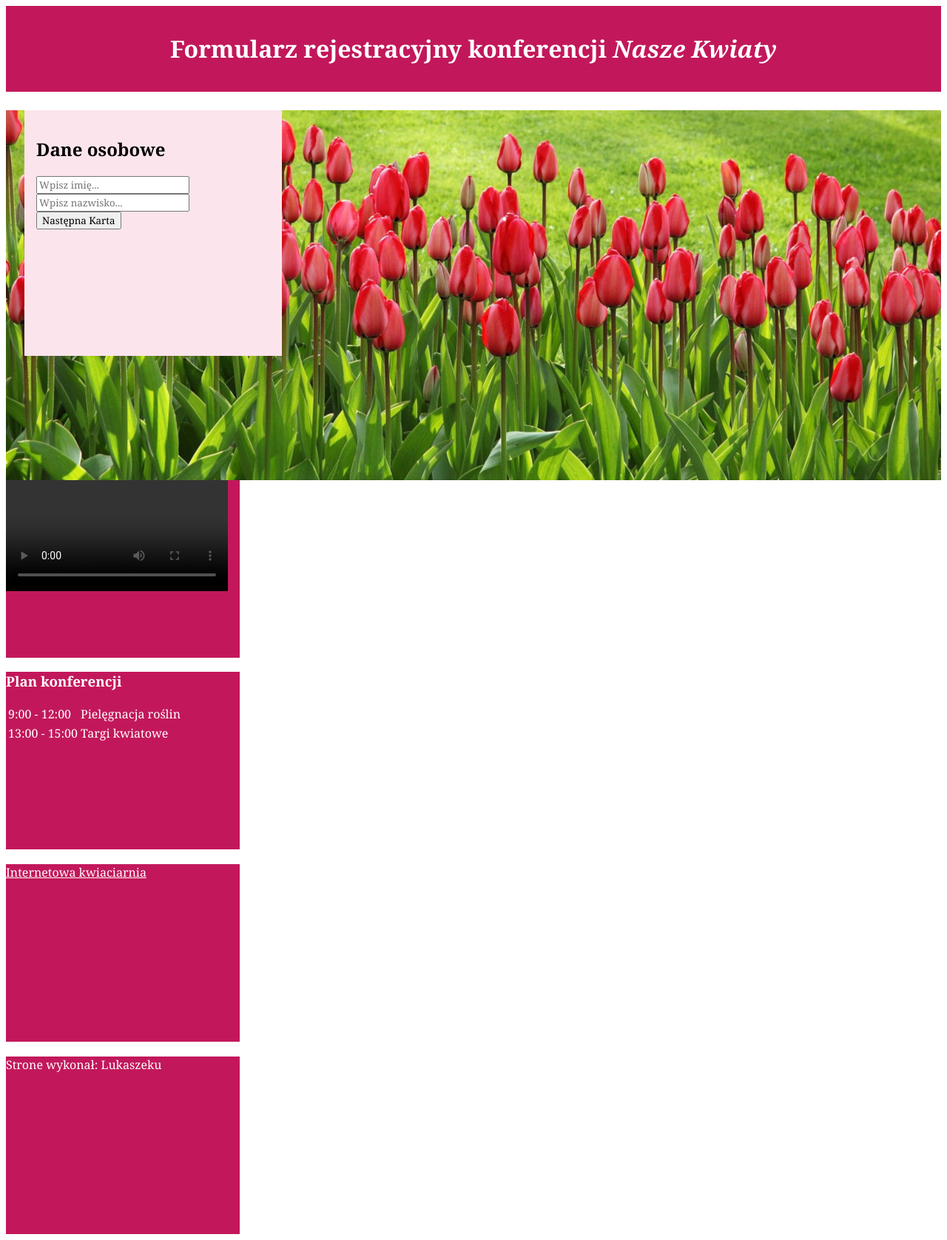
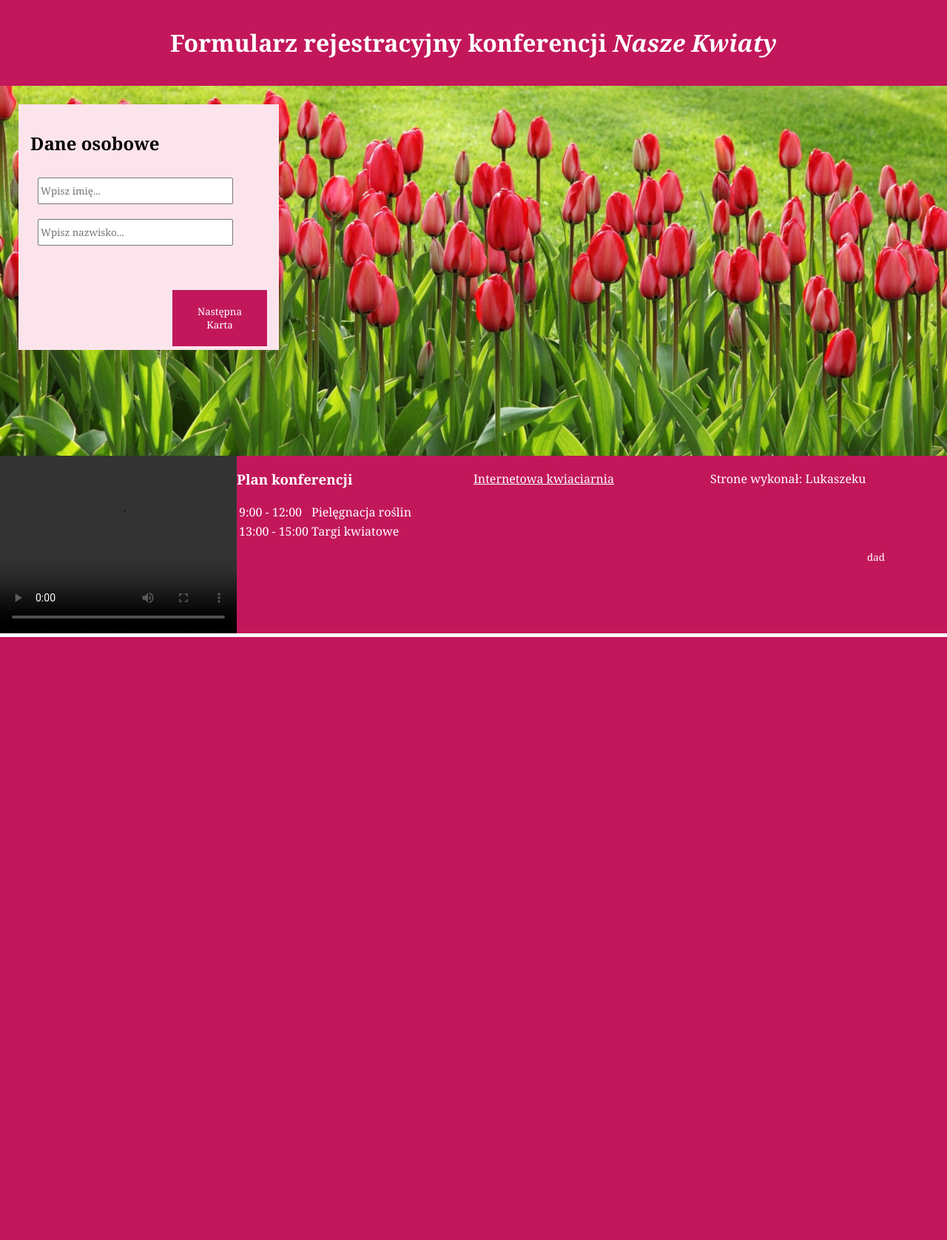
Before and after one commit to Lukaszeku/Egzaminy, a PHP site: page /rejestracja.html in a window 1280 px wide. Shown: the whole page at 74% size. After the commit the page ends 861 px from the top, so only its background shows below. Run offline with PHP 8.4, Linux system fonts and the light colour scheme; grey boxes are pictures that could not be loaded.

Commit message:
Dodano rzeczy

```diff
--- a/Czerwiec-2024-06/rejestracja.html
+++ b/Czerwiec-2024-06/rejestracja.html
@@ -15,13 +15,13 @@
             <h2>Dane osobowe</h2>
             <input type="text" placeholder="Wpisz imię..." required id="inputName">
             <input type="text" placeholder="Wpisz nazwisko..." required id="inputSurname">
-            <button id="nextCard">Następna Karta</button>
+            <button id="firstCard">Następna Karta</button>
         </div>
         <div class="secondBlock">
             <h2>Dane kontaktowe</h2>
             <input type="email" placeholder="Twój e-mail..." name="" id="inputEmail">
             <input type="tel" placeholder="Twój numer telefonu..." name="" id="inputTelephone">
-            <button id="nextCard">Następna Karta</button>
+            <button id="secondCard">Następna Karta</button>
         </div>
         <div class="thirdBlock">
             <h2>Hasło do logowania</h2>
@@ -45,6 +45,15 @@
         </table>
     </footer>
     <footer><p><a href="https://kwiaty.pl">Internetowa kwiaciarnia</a></p></footer>
-    <footer><p>Strone wykonał: Lukaszeku</p></footer>
+    <footer><p>Strone wykonał: Lukaszeku</p> <button>dad</button></footer>
+    <script>
+        const firstButton = document.getElementById('firstCard')
+        const secondButton = document.getElementById('secondCard')
+        const confirm = document.getElementById('confirm')
+        const firstBlock = document.getElementById('firstBlock')
+        firstButton.addEventListener('click', () => {
+            firstBlock.style.color = 'red'
+        })
+    </script>
 </body>
 </html>
--- a/Czerwiec-2024-06/styl.css
+++ b/Czerwiec-2024-06/styl.css
@@ -1,5 +1,8 @@
 * {
     font-family: Cambria;
+}
+body {
+    margin: 0;
 }
 header {
     background-color: #C2185B;
@@ -16,6 +19,7 @@ footer {
     color: white;
     width: 25%;
     height: 240px;
+    float: left;
 }
 div {
     position: relative;
@@ -24,6 +28,7 @@ div {
     height: 300px;
     margin: 25px;
     padding: 16px;
+    float: left;
 }
 .secondBlock, .thirdBlock {
     visibility: hidden;
@@ -34,3 +39,20 @@ p {
 a {
     color: white;
 }
+input {
+    width: 80%;
+    height: 30px;
+    margin: 10px;
+}
+button {
+    background-color: #c2185b;
+    color: white;
+    margin-top: 50px;
+    margin-left: 60%;
+    padding: 20px;
+    border: none;
+}
+video {
+    width: 100%;
+    height: 100%;
+}
```
